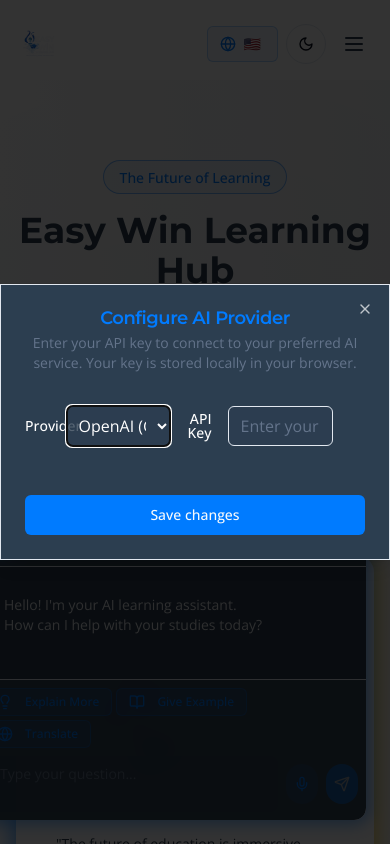
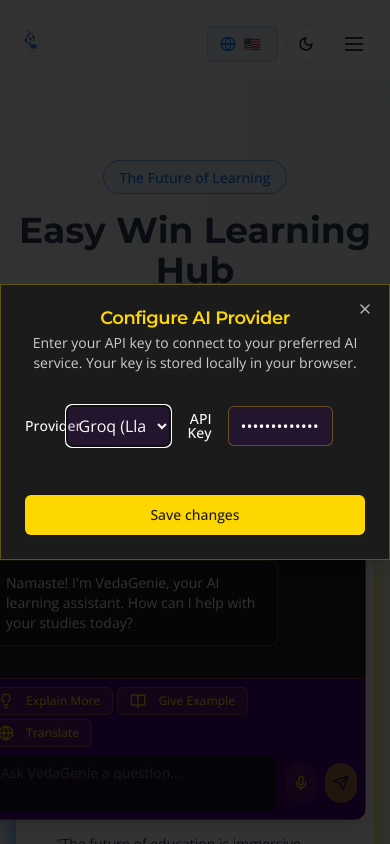
Before and after one commit to zavhearts/neon-knowledge-nexus, a React (Vite) app: page / in a window 390 px wide. Both pictures are taken after a click on the button 304 px from the left and 534 px from the top of the page. Shown: the top 844 px of the page. Built offline with nearby package versions, Linux system fonts and the light colour scheme.

Commit message:
Update AI Assistant Configuration
Updates the AI assistant with a new API key and branding details, including name and color scheme.

```diff
--- a/src/components/landing/VirtualAssistant.tsx
+++ b/src/components/landing/VirtualAssistant.tsx
@@ -1,3 +1,4 @@
+
 import React, { useState, useEffect, useRef } from 'react';
 import { motion, AnimatePresence } from 'framer-motion';
 import { Bot, X, Mic, Volume2, MessageSquare, Globe, Lightbulb, BookOpen, Send, Loader2, Lock } from 'lucide-react';
@@ -28,19 +29,19 @@ const VirtualAssistant = () => {
   const [isSpeaking, setIsSpeaking] = useState(false);
   const [isLoading, setIsLoading] = useState(false);
   const [apiKeyDialogOpen, setApiKeyDialogOpen] = useState(false);
-  const [apiKey, setApiKey] = useState(localStorage.getItem('ai_api_key') || "");
-  const [apiProvider, setApiProvider] = useState(localStorage.getItem('ai_provider') || "openai");
+  const [apiKey, setApiKey] = useState(localStorage.getItem('ai_api_key') || "6f7b765a-80f4-49d9-a187-a08b3cba21b4");
+  const [apiProvider, setApiProvider] = useState(localStorage.getItem('ai_provider') || "groq");
   const [chatHistory, setChatHistory] = useState([
-    { sender: 'bot', text: 'Hello! I\'m your AI learning assistant. How can I help with your studies today?' }
+    { sender: 'bot', text: 'Namaste! I\'m VedaGenie, your AI learning assistant. How can I help with your studies today?' }
   ]);
   const messageEndRef = useRef<HTMLDivElement>(null);
   const { toast } = useToast();
 
   const assistantTexts = [
-    "Hello! I'm your AI learning assistant.",
-    "Welcome to EasyWin Learning Hub!",
-    "Empowering Learning, Inspiring Future",
-    "How can I help you with your learning journey today?",
+    "Namaste! I'm VedaGenie, your AI learning assistant.",
+    "Welcome to the world of ancient wisdom and modern learning!",
+    "Empowering Learning with the Wisdom of the Ages",
+    "How can I assist on your path to knowledge today?",
   ];
 
   useEffect(() => {
@@ -130,7 +131,7 @@ const VirtualAssistant = () => {
     try {
       const context = chatHistory
         .slice(-5)
-        .map(msg => `${msg.sender === 'user' ? 'User' : 'Assistant'}: ${msg.text}`)
+        .map(msg => `${msg.sender === 'user' ? 'User' : 'VedaGenie'}: ${msg.text}`)
         .join('\n');
 
       const response = await fetchAIResponse(userMsg, context, apiKey, apiProvider);
@@ -203,7 +204,7 @@ const VirtualAssistant = () => {
           messages: [
             {
               role: "system",
-              content: "You are a helpful AI learning assistant for EasyWin Learning Hub, an educational platform. You help users with their educational needs, course information, and study resources. Be informative, friendly, and concise. Promote the platform's learning resources including newly added income tax notes."
+              content: "You are VedaGenie, a helpful AI learning assistant that combines ancient wisdom with modern education. You help users with their educational needs, course information, and study resources. Be informative, friendly, and concise. Incorporate occasional Sanskrit terms or wisdom when appropriate. Promote the platform's learning resources including newly added income tax notes."
             },
             {
               role: "user",
@@ -226,7 +227,7 @@ const VirtualAssistant = () => {
           messages: [
             {
               role: "user",
-              content: `You are a helpful AI learning assistant for EasyWin Learning Hub, an educational platform. Help with this request based on previous conversation:\n${context}\n\nUser's new message: ${userMessage}`
+              content: `You are VedaGenie, a helpful AI learning assistant that combines ancient wisdom with modern education. Help with this request based on previous conversation:\n${context}\n\nUser's new message: ${userMessage}`
             }
           ],
           max_tokens: 150
@@ -244,7 +245,7 @@ const VirtualAssistant = () => {
           messages: [
             {
               role: "system",
-              content: "You are a helpful AI learning assistant for EasyWin Learning Hub, an educational platform. You help users with their educational needs, course information, and study resources. Be informative, friendly, and concise. Promote the platform's learning resources including newly added income tax notes."
+              content: "You are VedaGenie, a helpful AI learning assistant that combines ancient wisdom with modern education. You help users with their educational needs, course information, and study resources. Be informative, friendly, and concise. Incorporate occasional Sanskrit terms or wisdom when appropriate. Promote the platform's learning resources including newly added income tax notes."
             },
             {
               role: "user",
@@ -267,7 +268,7 @@ const VirtualAssistant = () => {
           messages: [
             {
               role: "system",
-              content: "You are a helpful AI learning assistant for EasyWin Learning Hub, an educational platform. You help users with their educational needs, course information, and study resources. Be informative, friendly, and concise. Promote the platform's learning resources including newly added income tax notes."
+              content: "You are VedaGenie, a helpful AI learning assistant that combines ancient wisdom with modern education. You help users with their educational needs, course information, and study resources. Be informative, friendly, and concise. Incorporate occasional Sanskrit terms or wisdom when appropriate. Promote the platform's learning resources including newly added income tax notes."
             },
             {
               role: "user",
@@ -287,7 +288,7 @@ const VirtualAssistant = () => {
           messages: [
             {
               role: "system",
-              content: "You are a helpful AI learning assistant for EasyWin Learning Hub, an educational platform. You help users with their educational needs, course information, and study resources. Be informative, friendly, and concise. Promote the platform's learning resources including newly added income tax notes."
+              content: "You are VedaGenie, a helpful AI learning assistant that combines ancient wisdom with modern education. You help users with their educational needs, course information, and study resources. Be informative, friendly, and concise. Incorporate occasional Sanskrit terms or wisdom when appropriate. Promote the platform's learning resources including newly added income tax notes."
             },
             {
               role: "user",
@@ -424,17 +425,17 @@ const VirtualAssistant = () => {
             animate="visible"
             exit="exit"
           >
-            <div className="relative rounded-xl shadow-neon-glow overflow-hidden">
-              <div className="absolute -inset-0.5 bg-gradient-to-r from-neon-blue via-neon-purple to-neon-blue rounded-xl opacity-70 animate-pulse"></div>
+            <div className="relative rounded-xl shadow-lg overflow-hidden">
+              <div className="absolute -inset-0.5 bg-gradient-to-r from-royal-purple via-rich-gold to-royal-purple rounded-xl opacity-70 animate-pulse"></div>
 
-              <div className="relative glassmorphic rounded-xl">
-                <div className="bg-cyber-darker p-3 flex justify-between items-center border-b border-neon-blue/30">
+              <div className="relative glassmorphic rounded-xl border border-rich-gold/30">
+                <div className="bg-royal-purple p-3 flex justify-between items-center border-b border-rich-gold/30">
                   <div className="flex items-center">
-                    <div className="w-8 h-8 rounded-full bg-cyber-light flex items-center justify-center mr-3 shadow-neon-glow">
-                      <Bot className="text-neon-blue" size={18} />
+                    <div className="w-8 h-8 rounded-full bg-rich-gold/20 flex items-center justify-center mr-3 shadow-md">
+                      <Bot className="text-rich-gold" size={18} />
                     </div>
                     <div>
-                      <h3 className="text-white text-sm font-medium">AI Assistant</h3>
+                      <h3 className="text-soft-white text-sm font-medium">VedaGenie</h3>
                       <div className="flex items-center">
                         <span className="w-2 h-2 bg-green-500 rounded-full mr-1.5"></span>
                         <span className="text-green-500 text-xs">Online</span>
@@ -444,29 +445,29 @@ const VirtualAssistant = () => {
                   <div className="flex items-center space-x-2">
                     <Button
                       onClick={handleTextToSpeech}
-                      className={`p-1.5 hover:bg-cyber-light rounded-full transition-colors ${isSpeaking ? 'bg-royal-blue/20' : ''}`}
+                      className={`p-1.5 hover:bg-royal-purple/50 rounded-full transition-colors ${isSpeaking ? 'bg-rich-gold/20' : ''}`}
                       aria-label="Text to speech"
                     >
-                      <Volume2 className={`${isSpeaking ? 'text-royal-blue' : 'text-gray-400 hover:text-white'}`} size={16} />
+                      <Volume2 className={`${isSpeaking ? 'text-rich-gold' : 'text-gray-400 hover:text-soft-white'}`} size={16} />
                     </Button>
                     <Button
                       onClick={openApiSettings}
-                      className="p-1.5 hover:bg-cyber-light rounded-full transition-colors"
+                      className="p-1.5 hover:bg-royal-purple/50 rounded-full transition-colors"
                       aria-label="API Settings"
                     >
-                      <Lock className="text-gray-400 hover:text-white" size={16} />
+                      <Lock className="text-gray-400 hover:text-soft-white" size={16} />
                     </Button>
                     <Button
                       onClick={() => setIsVisible(false)}
-                      className="p-1.5 hover:bg-cyber-light rounded-full transition-colors"
+                      className="p-1.5 hover:bg-royal-purple/50 rounded-full transition-colors"
                       aria-label="Close assistant"
                     >
-                      <X className="text-gray-400 hover:text-white" size={16} />
+                      <X className="text-gray-400 hover:text-soft-white" size={16} />
                     </Button>
                   </div>
                 </div>
 
-                <div className="p-4 bg-cyber-dark max-h-80 overflow-y-auto">
+                <div className="p-4 bg-midnight-black/90 max-h-80 overflow-y-auto">
                   <div className="space-y-4">
                     {chatHistory.map((msg, index) => (
                       <div
@@ -476,8 +477,8 @@ const VirtualAssistant = () => {
                         <div
                           className={`max-w-[80%] rounded-lg p-3 ${
                             msg.sender === 'user'
-                              ? 'bg-royal-blue text-white ml-auto rounded-tr-none'
-                              : 'bg-cyber-light text-gray-200 mr-auto rounded-tl-none'
+                              ? 'bg-royal-purple text-soft-white ml-auto rounded-tr-none'
+                              : 'bg-midnight-black border border-rich-gold/30 text-soft-white mr-auto rounded-tl-none'
                           }`}
                         >
                           <p className="text-sm">{msg.text}</p>
@@ -486,9 +487,9 @@ const VirtualAssistant = () => {
                     ))}
                     {isLoading && (
                       <div className="flex justify-start">
-                        <div className="bg-cyber-light text-gray-200 rounded-lg p-3 max-w-[80%] mr-auto rounded-tl-none">
+                        <div className="bg-midnight-black border border-rich-gold/30 text-soft-white rounded-lg p-3 max-w-[80%] mr-auto rounded-tl-none">
                           <div className="flex items-center gap-2">
-                            <Loader2 className="h-4 w-4 animate-spin text-royal-blue" />
+                            <Loader2 className="h-4 w-4 animate-spin text-rich-gold" />
                             <p className="text-sm">Thinking...</p>
                           </div>
                         </div>
@@ -498,12 +499,12 @@ const VirtualAssistant = () => {
                   </div>
                 </div>
 
-                <div className="p-2 bg-cyber-darker border-t border-neon-blue/30">
+                <div className="p-2 bg-royal-purple border-t border-rich-gold/30">
                   <div className="flex flex-wrap gap-1 mb-2">
                     <Button
                       size="sm"
                       variant="outline"
-                      className="text-xs py-1 h-7 bg-royal-blue/10 border-royal-blue/30 text-royal-blue hover:bg-royal-blue/20"
+                      className="text-xs py-1 h-7 bg-rich-gold/10 border-rich-gold/30 text-rich-gold hover:bg-rich-gold/20"
                       onClick={() => handleQuickAction('explain')}
                     >
                       <Lightbulb className="h-3 w-3 mr-1" />
@@ -512,7 +513,7 @@ const VirtualAssistant = () => {
                     <Button
                       size="sm"
                       variant="outline"
-                      className="text-xs py-1 h-7 bg-royal-blue/10 border-royal-blue/30 text-royal-blue hover:bg-royal-blue/20"
+                      className="text-xs py-1 h-7 bg-rich-gold/10 border-rich-gold/30 text-rich-gold hover:bg-rich-gold/20"
                       onClick={() => handleQuickAction('example')}
                     >
                       <BookOpen className="h-3 w-3 mr-1" />
@@ -521,7 +522,7 @@ const VirtualAssistant = () => {
                     <Button
                       size="sm"
                       variant="outline"
-                      className="text-xs py-1 h-7 bg-royal-blue/10 border-royal-blue/30 text-royal-blue hover:bg-royal-blue/20"
+                      className="text-xs py-1 h-7 bg-rich-gold/10 border-rich-gold/30 text-rich-gold hover:bg-rich-gold/20"
                       onClick={() => handleQuickAction('translate')}
                     >
                       <Globe className="h-3 w-3 mr-1" />
@@ -530,9 +531,9 @@ const VirtualAssistant = () => {
                   </div>
 
                   <div className="flex items-center gap-2">
-                    <div className="flex-1 bg-cyber-light rounded-lg px-4 py-2 text-gray-200 text-sm">
+                    <div className="flex-1 bg-midnight-black/80 rounded-lg px-4 py-2 text-soft-white text-sm">
                       <Textarea
-                        placeholder="Type your question..."
+                        placeholder="Ask VedaGenie a question..."
                         className="bg-transparent border-0 outline-none w-full min-h-[24px] max-h-[100px] p-0 resize-none text-sm"
                         value={message}
                         onChange={(e) => setMessage(e.target.value)}
@@ -541,14 +542,14 @@ const VirtualAssistant = () => {
                     </div>
                     <Button
                       onClick={handleVoiceInput}
-                      className="p-2 rounded-full bg-royal-blue/10 text-royal-blue hover:bg-royal-blue/20"
+                      className="p-2 rounded-full bg-rich-gold/10 text-rich-gold hover:bg-rich-gold/20"
                       aria-label="Voice input"
                     >
                       <Mic size={18} />
                     </Button>
                     <Button
                       onClick={handleSendMessage}
-                      className="p-2 rounded-full bg-royal-blue text-white hover:bg-royal-blue/80"
+                      className="p-2 rounded-full bg-rich-gold text-midnight-black hover:bg-rich-gold/80"
                       aria-label="Send message"
                       disabled={!message.trim() || isLoading}
                     >
@@ -561,7 +562,7 @@ const VirtualAssistant = () => {
 
             {!isVisible && (
               <motion.button
-                className="fixed bottom-6 right-6 w-14 h-14 rounded-full bg-royal-blue text-white shadow-neon-glow flex items-center justify-center"
+                className="fixed bottom-6 right-6 w-14 h-14 rounded-full bg-royal-purple text-rich-gold shadow-lg flex items-center justify-center border border-rich-gold/30"
                 onClick={() => setIsVisible(true)}
                 initial={{ scale: 0.8, opacity: 0 }}
                 animate={{ scale: 1, opacity: 1 }}
@@ -576,10 +577,10 @@ const VirtualAssistant = () => {
       </AnimatePresence>
 
       <Dialog open={apiKeyDialogOpen} onOpenChange={setApiKeyDialogOpen}>
-        <DialogContent className="sm:max-w-[425px] bg-cyber-dark text-white border border-neon-blue/30">
+        <DialogContent className="sm:max-w-[425px] bg-midnight-black text-soft-white border border-rich-gold/30">
           <DialogHeader>
-            <DialogTitle className="text-royal-blue">Configure AI Provider</DialogTitle>
-            <DialogDescription>
+            <DialogTitle className="text-rich-gold">Configure AI Provider</DialogTitle>
+            <DialogDescription className="text-soft-white/80">
               Enter your API key to connect to your preferred AI service. Your key is stored locally in your browser.
             </DialogDescription>
           </DialogHeader>
@@ -590,7 +591,7 @@ const VirtualAssistant = () => {
               </Label>
               <select
                 id="provider"
-                className="col-span-3 bg-cyber-darker border border-neon-blue/30 rounded-md p-2"
+                className="col-span-3 bg-royal-purple/20 border border-rich-gold/30 rounded-md p-2 text-soft-white"
                 value={apiProvider}
                 onChange={(e) => setApiProvider(e.target.value)}
               >
@@ -611,7 +612,7 @@ const VirtualAssistant = () => {
                 value={apiKey}
                 onChange={(e) => setApiKey(e.target.value)}
                 placeholder="Enter your API key"
-                className="col-span-3 bg-cyber-darker border border-neon-blue/30 text-white"
+                className="col-span-3 bg-royal-purple/20 border border-rich-gold/30 text-soft-white"
               />
             </div>
             <div className="col-span-4 text-xs text-amber-400 px-2">
@@ -624,7 +625,7 @@ const VirtualAssistant = () => {
             <Button
               type="submit"
               onClick={saveApiKey}
-              className="bg-royal-blue hover:bg-royal-blue/80"
+              className="bg-rich-gold text-midnight-black hover:bg-rich-gold/80"
             >
               Save changes
             </Button>
--- a/src/index.css
+++ b/src/index.css
@@ -1,4 +1,3 @@
-
 @import url('https://fonts.googleapis.com/css2?family=Montserrat:wght@400;500;600;700;800;900&family=Open+Sans:wght@300;400;500;600;700&family=Fira+Code:wght@300;400;500;600;700&display=swap');
 
 @tailwind base;
@@ -46,6 +45,12 @@
     /* Dark mode colors */
     --dark-bg: 220 18% 13%;
     --dark-card: 220 18% 20%;
+
+    /* VedaGenie colors */
+    --royal-purple: 275 100% 25%;
+    --rich-gold: 51 100% 50%;
+    --soft-white: 40 100% 99%;
+    --midnight-black: 0 0% 11%;
   }
 
   .dark {
@@ -137,33 +142,33 @@
     left: 0;
     right: 0;
     bottom: 0;
-    background: radial-gradient(circle at center, rgba(0, 123, 255, 0.1) 0%, transparent 70%);
+    background: radial-gradient(circle at center, rgba(75, 0, 130, 0.1) 0%, transparent 70%);
     z-index: 0;
     animation: holographicGlow 10s ease-in-out infinite;
   }
 
   .bg-cyber-dark {
-    @apply bg-dark-blue;
+    @apply bg-royal-purple;
   }
 
   .bg-cyber-darker {
-    @apply bg-dark-blue/80;
+    @apply bg-royal-purple/80;
   }
 
   .bg-cyber-light {
-    @apply bg-dark-blue/40;
+    @apply bg-royal-purple/40;
   }
 
   .bg-circuit-pattern {
     background-image:
-      radial-gradient(circle at 10% 20%, rgba(0, 123, 255, 0.8) 0%, transparent 40%),
-      linear-gradient(to bottom, transparent, rgba(23, 162, 184, 0.05));
+      radial-gradient(circle at 10% 20%, rgba(75, 0, 130, 0.8) 0%, transparent 40%),
+      linear-gradient(to bottom, transparent, rgba(255, 215, 0, 0.05));
     background-size: cover;
     background-attachment: fixed;
   }
 
   .cyber-card {
-    @apply bg-royal-blue/10 border border-royal-blue/30 p-6 rounded-lg transition-transform duration-300 hover:scale-[1.02] hover:shadow-[0_0_20px_rgba(0,123,255,0.3)] relative overflow-hidden;
+    @apply bg-royal-purple/10 border border-rich-gold/30 p-6 rounded-lg transition-transform duration-300 hover:scale-[1.02] hover:shadow-[0_0_20px_rgba(255,215,0,0.3)] relative overflow-hidden;
   }
 
   .cyber-card::after {
@@ -187,11 +192,11 @@
   }
 
   .cyber-button {
-    @apply bg-royal-blue text-white font-semibold relative overflow-hidden transition-all duration-300 border border-royal-blue/80 shadow-[0_0_10px_rgba(0,123,255,0.5)];
+    @apply bg-rich-gold text-midnight-black font-semibold relative overflow-hidden transition-all duration-300 border border-rich-gold/80 shadow-[0_0_10px_rgba(255,215,0,0.5)];
   }
 
   .cyber-button:hover {
-    @apply shadow-[0_0_20px_rgba(0,123,255,0.8)] translate-y-[-3px];
+    @apply shadow-[0_0_20px_rgba(255,215,0,0.8)] translate-y-[-3px];
   }
 
   .cyber-button::before {
@@ -210,7 +215,7 @@
   }
 
   .glassmorphic {
-    background: rgba(44, 62, 80, 0.8);
+    background: rgba(75, 0, 130, 0.8);
     backdrop-filter: blur(10px);
     transition: background 0.3s ease;
   }
@@ -218,53 +223,53 @@
   .bg-cyber-grid {
     background-size: 50px 50px;
     background-image:
-      linear-gradient(to right, rgba(0, 123, 255, 0.1) 1px, transparent 1px),
-      linear-gradient(to bottom, rgba(0, 123, 255, 0.1) 1px, transparent 1px);
+      linear-gradient(to right, rgba(255, 215, 0, 0.1) 1px, transparent 1px),
+      linear-gradient(to bottom, rgba(255, 215, 0, 0.1) 1px, transparent 1px);
   }
 
   .neon-border {
-    @apply border border-royal-blue/50 shadow-[0_0_10px_rgba(0,123,255,0.5)];
+    @apply border border-rich-gold/50 shadow-[0_0_10px_rgba(255,215,0,0.5)];
   }
 
   .neon-text {
-    @apply text-royal-blue;
-    text-shadow: 0 0 5px theme('colors.blue.400'), 0 0 10px rgba(0, 123, 255, 0.5);
+    @apply text-rich-gold;
+    text-shadow: 0 0 5px theme('colors.yellow.400'), 0 0 10px rgba(255, 215, 0, 0.5);
   }
 
   .animate-pulse-glow {
     animation: pulseGlow 2s infinite;
   }
 
-  .text-royal-blue {
-    color: #007BFF;
+  .text-royal-purple {
+    color: #4B0082;
   }
 
-  .bg-royal-blue {
-    background-color: #007BFF;
+  .bg-royal-purple {
+    background-color: #4B0082;
   }
 
-  .text-teal {
-    color: #17A2B8;
+  .text-rich-gold {
+    color: #FFD700;
   }
 
-  .bg-teal {
-    background-color: #17A2B8;
+  .bg-rich-gold {
+    background-color: #FFD700;
   }
 
-  .text-dark-blue {
-    color: #2C3E50;
+  .text-soft-white {
+    color: #FAF9F6;
   }
 
-  .bg-dark-blue {
-    background-color: #2C3E50;
+  .bg-soft-white {
+    background-color: #FAF9F6;
   }
 
-  .text-gold {
-    color: #FFC107;
+  .text-midnight-black {
+    color: #1B1B1B;
   }
 
-  .bg-gold {
-    background-color: #FFC107;
+  .bg-midnight-black {
+    background-color: #1B1B1B;
   }
 }
 
@@ -321,4 +326,20 @@
   .border-gold {
     border-color: #FFC107;
   }
+
+  .border-royal-purple {
+    border-color: #4B0082;
+  }
+
+  .border-rich-gold {
+    border-color: #FFD700;
+  }
+
+  .border-soft-white {
+    border-color: #FAF9F6;
+  }
+
+  .border-midnight-black {
+    border-color: #1B1B1B;
+  }
 }
--- a/tailwind.config.ts
+++ b/tailwind.config.ts
@@ -67,7 +67,12 @@ export default {
 				'dark-blue': '#2C3E50',
 				'royal-blue': '#007BFF',
 				'teal': '#17A2B8',
-				'gold': '#FFC107',
+				'gold': '#FFD700',
+				// VedaGenie theme colors
+				'royal-purple': '#4B0082',
+				'rich-gold': '#FFD700',
+				'soft-white': '#FAF9F6',
+				'midnight-black': '#1B1B1B',
 			},
 			fontFamily: {
 				'montserrat': ['Montserrat', 'sans-serif'],
```
